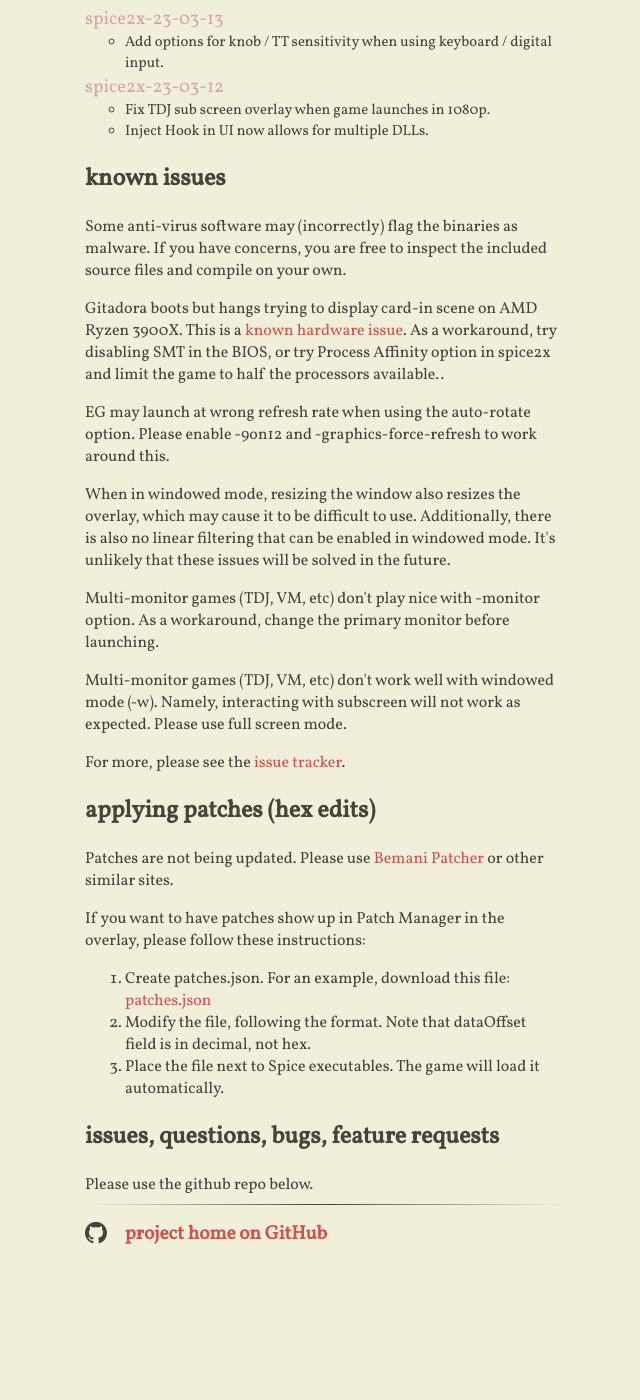
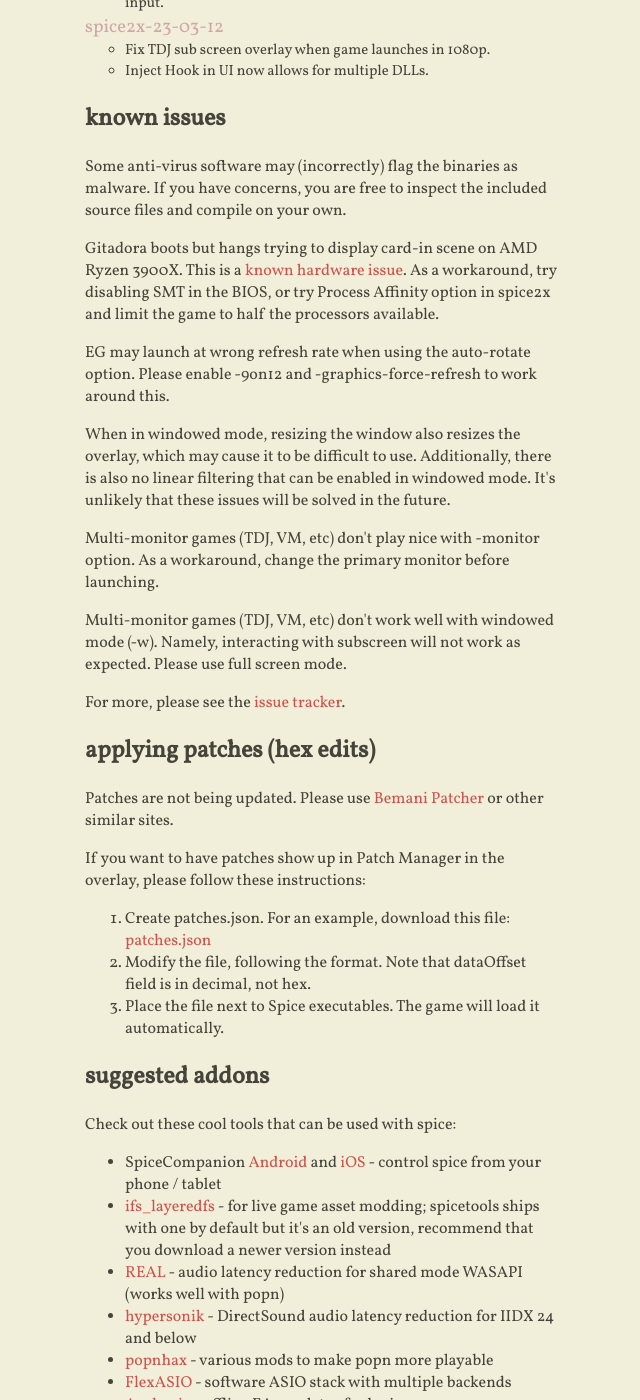
Before and after one commit to spice2x/spice2x.github.io, a Jekyll site: the page built from docs/index.html, in a window 1280 px wide and 1400 px high, scrolled down 2480 px. Shown: the whole window, without its empty margins (419-1059 px from the left). Built offline with Jekyll 4.4.1, drawn with Linux system fonts in a browser that asks for light colours; nearby versions of some CDN libraries; before the commit the page ends 3827 px from its top, so only the background shows below that; some of the changed text lies outside the part shown.

Commit message:
list of tools

```diff
--- a/docs/_includes/content.html
+++ b/docs/_includes/content.html
@@ -2,12 +2,6 @@
 <p>spice2x is a fork of SpiceTools, focused on addressing bugs, usability, and quality-of-life improvements</p>
 
 <p>spice2x binaries are meant to be drop-in replacements for existing installs (spice.exe, spice64.exe, spicecfg.exe).</p>
-
-<p>
-  Existing SpiceCompanion apps should also be compatible with spice2x:
-  <a href="https://play.google.com/store/apps/details?id=spicedev.spicecompanion">Google Play store</a>,
-  <a href="https://apps.apple.com/us/app/spicecompanion/id1512681974">Apple App Store</a>.
-</p>
 
 <p>We are not associated with the original SpiceTools developers.
   SpiceCompanion apps are also separate projects owned by the app developers.
@@ -211,7 +205,7 @@
   Gitadora boots but hangs trying to display card-in scene on AMD Ryzen 3900X.
   This is a <a href="https://github.com/ValveSoftware/Proton/issues/838">known hardware issue</a>.
   As a workaround, try disabling SMT in the BIOS, or try Process Affinity option in spice2x and limit the game to half the processors
-  available..
+  available.
 </p>
 
 
@@ -253,6 +247,38 @@
   </ol>
 </p>
 
+<h2>suggested addons</h2>
+
+Check out these cool tools that can be used with spice:
+
+<ul>
+  <li>SpiceCompanion
+    <a href="https://play.google.com/store/apps/details?id=spicedev.spicecompanion">Android</a> and
+    <a href="https://apps.apple.com/us/app/spicecompanion/id1512681974">iOS</a> -
+    control spice from your phone / tablet
+  </li>
+  <li>
+    <a href="https://github.com/mon/ifs_layeredfs">ifs_layeredfs</a>
+    - for live game asset modding; spicetools ships with one by default but it's an old version, recommend that
+    you download a newer version instead
+  </li>
+  <li>
+    <a href="https://github.com/miniant-git/REAL">REAL</a> - audio latency reduction for shared mode WASAPI (works well with popn)
+  </li>
+  <li>
+    <a href="https://github.com/decafcode/hypersonik">hypersonik</a> - DirectSound audio latency reduction for IIDX 24 and below
+  </li>
+  <li>
+    <a href="https://github.com/CrazyRedMachine/popnhax">popnhax</a> - various mods to make popn more playable
+  </li>
+  <li>
+    <a href="https://github.com/dechamps/FlexASIO">FlexASIO</a> - software ASIO stack with multiple backends
+  </li>
+  <li>
+    <a href="https://asphyxia-core.github.io/">Asphyxia</a> - offline EA emulator & plugins
+  </li>
+</ul>
+
 <h2>issues, questions, bugs, feature requests</h2>
 
 Please use the github repo below.
```
